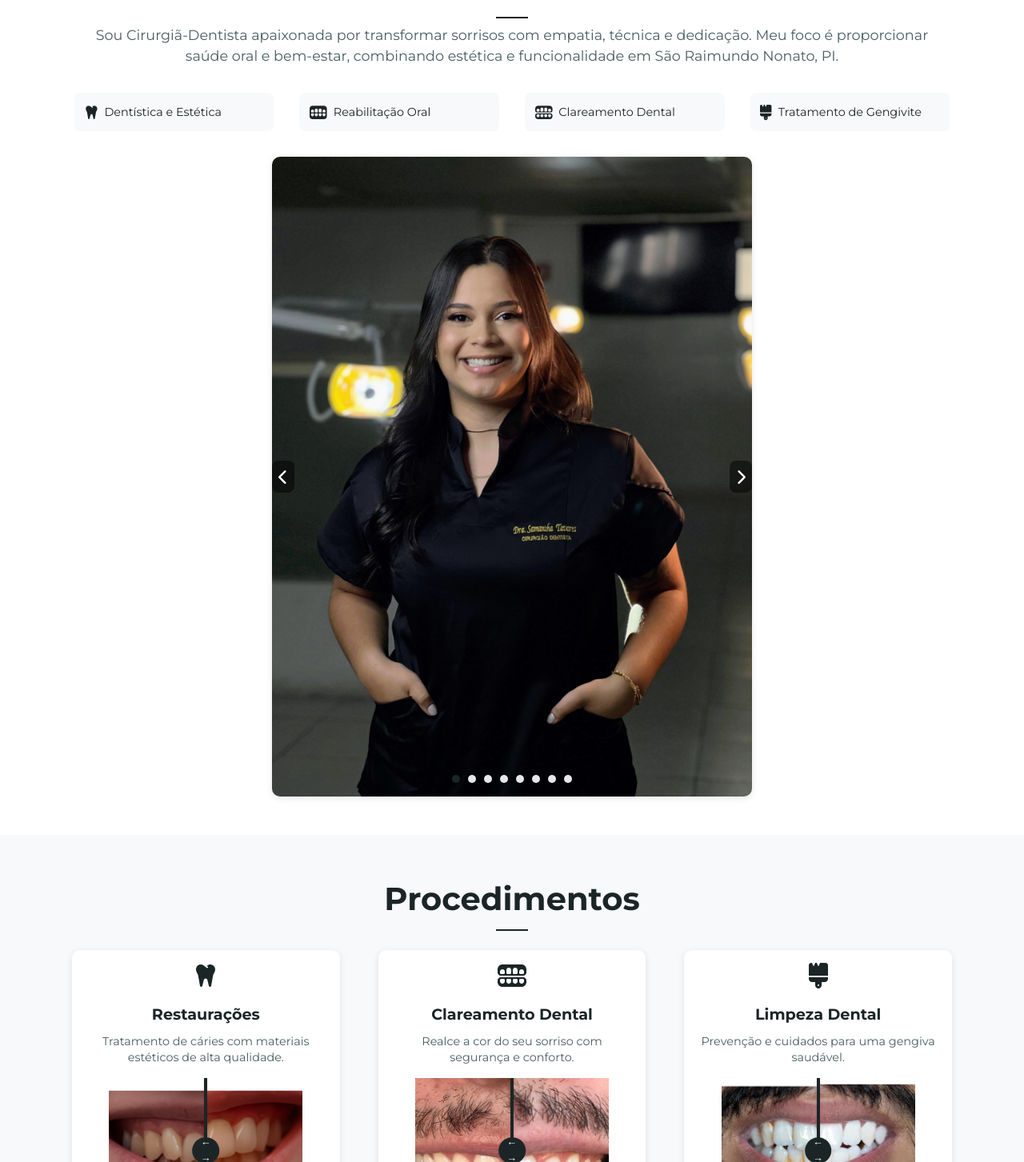
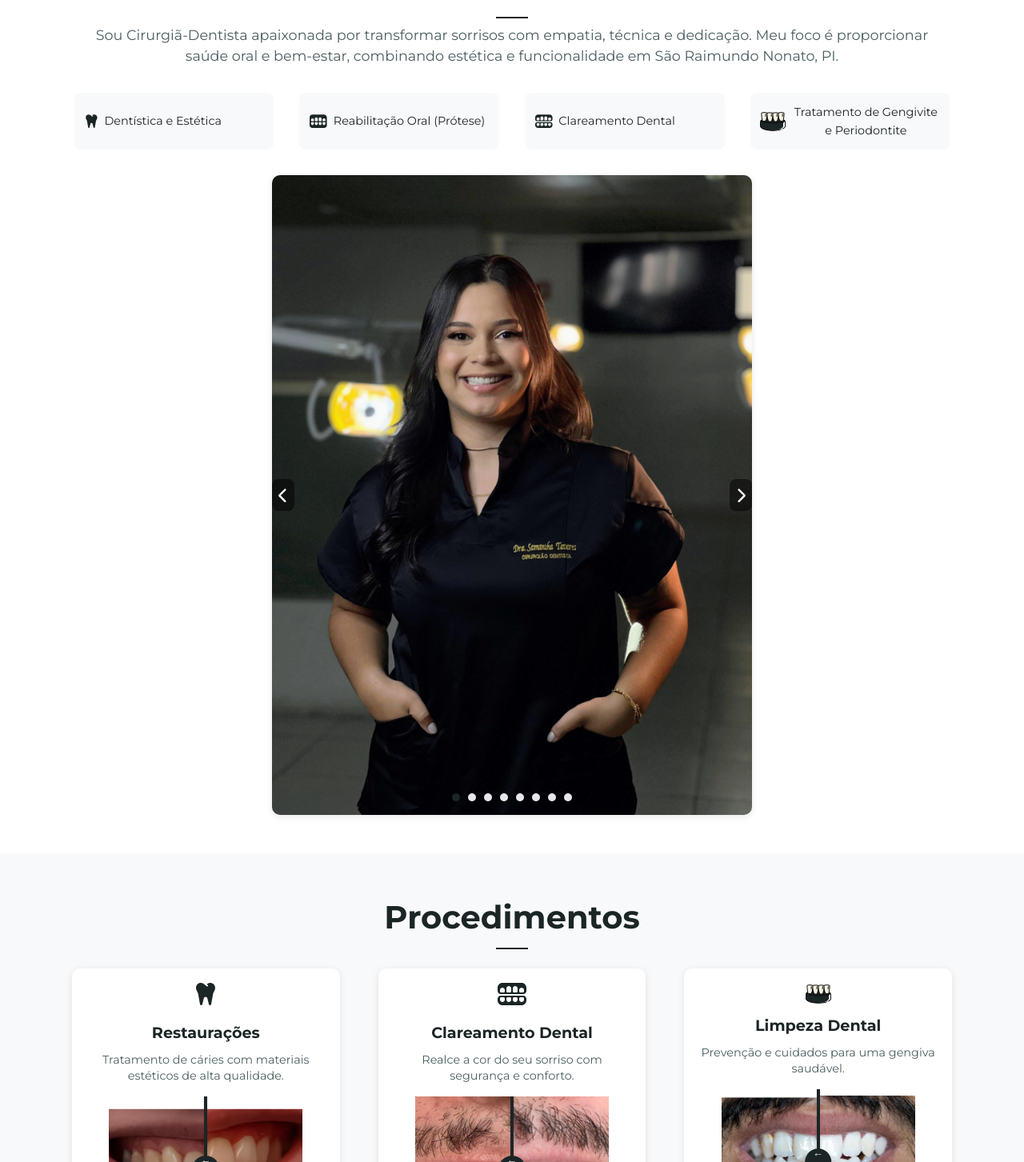
Before and after one commit to desenjao/drsamanthatavares, a React (Vite) app: page / in a window 1280 px wide. Shown: the part 897-2350 px from the top of the page at 80% size. Built offline with nearby package versions, Linux system fonts and the light colour scheme.

Commit message:
resolvendo bugs afterbefore e add icons

```diff
--- a/package.json
+++ b/package.json
@@ -15,6 +15,7 @@
     "@fortawesome/react-fontawesome": "^0.2.2",
     "react": "^19.1.0",
     "react-dom": "^19.1.0",
+    "react-icons": "^5.5.0",
     "react-router-dom": "^7.6.1"
   },
   "devDependencies": {
--- a/src/App.jsx
+++ b/src/App.jsx
@@ -72,9 +72,9 @@ function App() {
     const [isDragging, setIsDragging] = useState(false);
     const [sliderPosition, setSliderPosition] = useState(50);
     const [showInstruction, setShowInstruction] = useState(true);
-    const debounceTimeout = useRef(null);
+    const rafId = useRef(null);
 
-    // Pré-carregamento das imagens
+    // Pré-carregamento (mantido igual)
     useEffect(() => {
       const preloadImages = () => {
         const preloadLinks = [];
@@ -94,25 +94,15 @@ function App() {
       preloadImages();
     }, [beforeImage, afterImage]);
 
-    // Temporizador para ocultar instrução
     useEffect(() => {
       const timer = setTimeout(() => setShowInstruction(false), 3000);
       return () => clearTimeout(timer);
     }, []);
 
-    const debounce = (func, wait) => {
-      return (...args) => {
-        if (debounceTimeout.current) {
-          clearTimeout(debounceTimeout.current);
-        }
-        debounceTimeout.current = setTimeout(() => func(...args), wait);
-      };
-    };
-
     const handleDragMove = useCallback((e) => {
       if (!isDragging || !containerRef.current) return;
       if (e.type.includes('touch')) {
-        e.preventDefault(); // Evita scroll durante o arrastar
+        e.preventDefault();
       }
       setShowInstruction(false);
       const rect = containerRef.current.getBoundingClientRect();
@@ -120,10 +110,31 @@ function App() {
       let x = clientX - rect.left;
       x = Math.max(0, Math.min(x, rect.width));
       const widthPercent = (x / rect.width) * 100;
-      setSliderPosition(widthPercent);
+
+      // Usar requestAnimationFrame para suavizar atualizações
+      if (rafId.current) cancelAnimationFrame(rafId.current);
+      rafId.current = requestAnimationFrame(() => {
+        setSliderPosition(widthPercent);
+      });
     }, [isDragging]);
 
-    const debouncedHandleDragMove = debounce(handleDragMove, 16); // 60fps para toque
+    const handleMouseDown = useCallback(() => setIsDragging(true), []);
+    const handleMouseUp = useCallback(() => setIsDragging(false), []);
+
+    useEffect(() => {
+      const moveHandler = (e) => handleDragMove(e);
+      document.addEventListener('mousemove', moveHandler, { passive: true });
+      document.addEventListener('touchmove', moveHandler, { passive: false });
+      document.addEventListener('mouseup', handleMouseUp);
+      document.addEventListener('touchend', handleMouseUp);
+      return () => {
+        document.removeEventListener('mousemove', moveHandler);
+        document.removeEventListener('touchmove', moveHandler);
+        document.removeEventListener('mouseup', handleMouseUp);
+        document.removeEventListener('touchend', handleMouseUp);
+        if (rafId.current) cancelAnimationFrame(rafId.current);
+      };
+    }, [handleDragMove, handleMouseUp]);
 
     const handleKeyDown = useCallback((e) => {
       if (e.key === 'ArrowLeft') {
@@ -134,29 +145,6 @@ function App() {
         setShowInstruction(false);
       }
     }, []);
-
-    const handleMouseDown = useCallback(() => setIsDragging(true), []);
-    const handleMouseUp = useCallback(() => setIsDragging(false), []);
-
-    useEffect(() => {
-      const moveHandler = (e) => {
-        if (e.type.includes('touch')) {
-          debouncedHandleDragMove(e);
-        } else {
-          handleDragMove(e);
-        }
-      };
-      document.addEventListener('mousemove', moveHandler);
-      document.addEventListener('touchmove', moveHandler, { passive: false });
-      document.addEventListener('mouseup', handleMouseUp);
-      document.addEventListener('touchend', handleMouseUp);
-      return () => {
-        document.removeEventListener('mousemove', moveHandler);
-        document.removeEventListener('touchmove', moveHandler);
-        document.removeEventListener('mouseup', handleMouseUp);
-        document.removeEventListener('touchend', handleMouseUp);
-      };
-    }, [isDragging, handleDragMove, handleMouseUp, debouncedHandleDragMove]);
 
     return (
       <div
@@ -291,15 +279,20 @@ function App() {
           </li>
           <li>
             <FontAwesomeIcon icon={faTeeth} />
-            Reabilitação Oral
+            Reabilitação Oral (Prótese)
           </li>
           <li>
             <FontAwesomeIcon icon={faTeethOpen} />
             Clareamento Dental
           </li>
           <li>
-            <FontAwesomeIcon icon={faBrush} />
-            Tratamento de Gengivite
+            <img
+              src="/images/gengivas.png"
+              alt="Ícone de gengiva"
+              className="sobre-list-icon"
+              loading="lazy"
+            />
+            Tratamento de Gengivite e Periodontite
           </li>
         </ul>
         <div className="carousel" role="region" aria-label="Carrossel de imagens">
@@ -365,7 +358,12 @@ function App() {
             </a>
           </div>
           <div className="procedimento-card">
-            <FontAwesomeIcon icon={faBrush} />
+            <img
+              src="/images/gengivas.png"
+              alt="Ícone de gengiva"
+              className="sobre-list-icon"
+              loading="lazy"
+            />
             <h3>Limpeza Dental</h3>
             <p>Prevenção e cuidados para uma gengiva saudável.</p>
             <BeforeAfterSlider
```
Also changed, not shown: src/components/contornogengilva.jsx (added, +24 -0 lines), public/images/gengivas.png (added), 1 other file (tests, documents, lock files or other folders).
